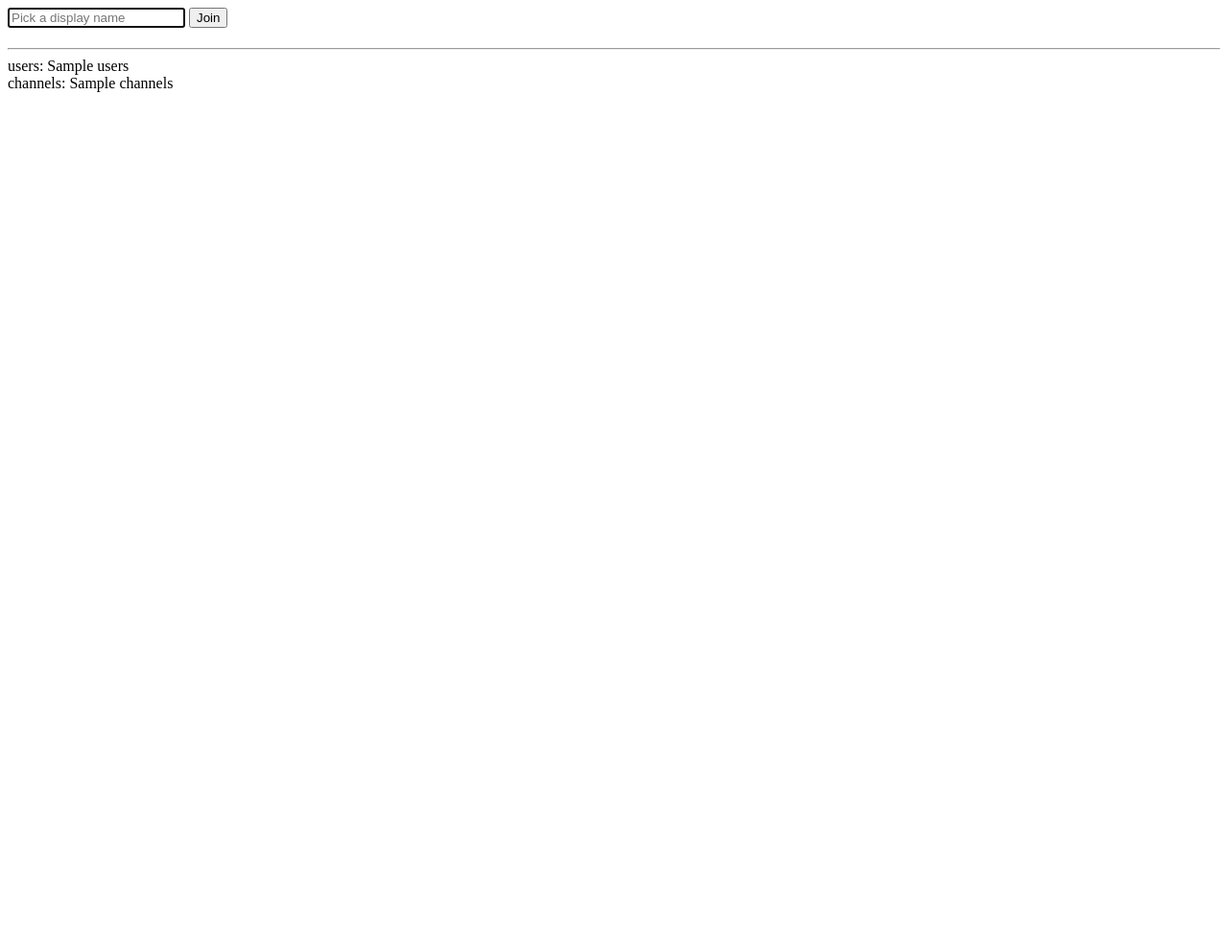
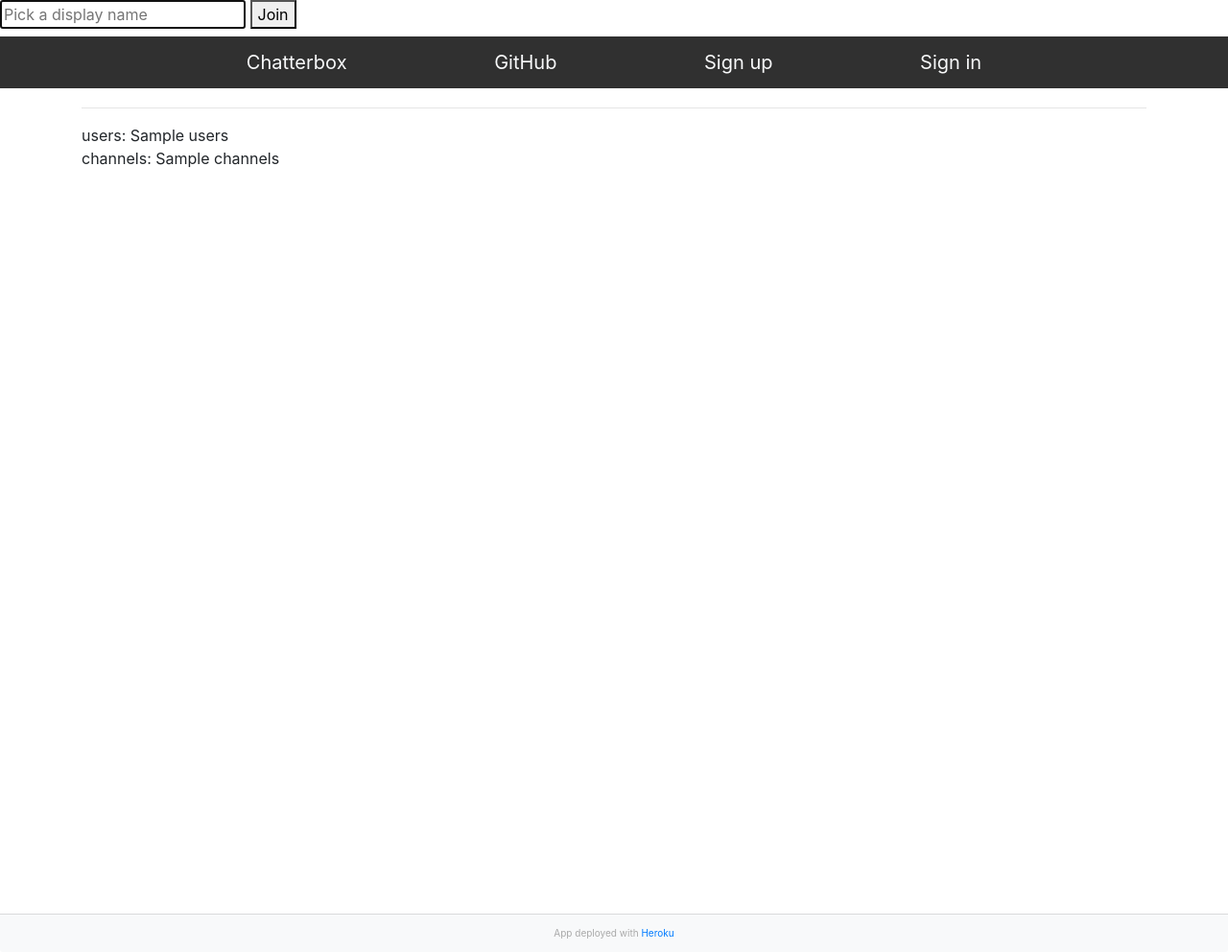
Before and after one commit to syntaxkim/project2-chatterbox, a Flask app: template templates/index.html in a window 1280 px wide. Shown: the whole page at 96% size. Before the commit the page ends 96 px from the top, so only its background shows below. Run offline with Flask 2, Linux system fonts and the light colour scheme; the template is opened without the code that fills it: most values are stand-ins (such as "Sample title", 1, 10 or a date in 2020); some libraries are stand-ins or nearby versions.

Commit message:
layout added

```diff
--- /dev/null
+++ b/static/style.css
@@ -0,0 +1,45 @@
+html, body {
+    height: 100%;
+}
+
+#navbar{
+    background-color: #303030;
+}
+
+#container{
+    min-height: 100%;
+    margin-top: 20px;
+}
+
+#footer{
+    font-size: 10px;
+    color: darkgrey;
+    bottom: 0;
+    position: relative;
+    margin-top: 40px;
+}
+
+#username{
+    color: lightskyblue;
+}
+
+@media screen and (min-width: 500px) {
+    #navbar{
+        font-size:20px;
+        font-weight: 400;
+    }
+}
+
+@media screen and (max-width: 499px) {
+    #container{
+        font-size: 12px;
+    }
+
+    #umbrella{
+        height: 160px;
+    }
+
+    #navbar{
+        font-size: 12px;
+    }
+}
--- a/templates/index.html
+++ b/templates/index.html
@@ -1,24 +1,7 @@
-<!DOCTYPE <!DOCTYPE html>
-<html>
-<head>
-    <meta charset="utf-8">
-    <title>Chatterbox</title>
-    <meta name="viewport" content="width=device-width, initial-scale=1">
-    <script type="text/javascript" src="//cdnjs.cloudflare.com/ajax/libs/socket.io/1.3.6/socket.io.min.js"></script>
-    <script src="{{ url_for('static', filename='main.js') }}"></script>
-</head>
-<body>
+{% extends "layout.html" %}
 
-<!-- If the user has no display name, -->
-<div id="first">
-    <form id="join">
-        <input id="name" type="text" autocomplete="off" autofocus placeholder="Pick a display name">
-        <button type="submit">Join</button>
-    </form>
-    <h1 id="user_message"></h1>
-</div>
+{% block body %}
 
-<!-- If the user has a display name, -->
 <div id="main">
 
     <!-- channel list -->
@@ -65,5 +48,4 @@ users: {{ users }}
 channels: {{ channels }}
 </div>
 
-</body>
-</html>
+{% endblock %}
--- /dev/null
+++ b/templates/layout.html
@@ -0,0 +1,65 @@
+<!DOCTYPE html>
+<html>
+<head>
+    <meta charset="utf-8">
+    <title>Chatterbox</title>
+    <meta name="viewport" content="width=device-width, initial-scale=1">
+    <link rel="stylesheet" type="text/css" media="screen" href="{{ url_for('static', filename='style.css') }}">
+    <link rel="stylesheet" href="https://stackpath.bootstrapcdn.com/bootstrap/4.1.3/css/bootstrap.min.css" integrity="sha384-MCw98/SFnGE8fJT3GXwEOngsV7Zt27NXFoaoApmYm81iuXoPkFOJwJ8ERdknLPMO" crossorigin="anonymous">
+    <script src="{{ url_for('static', filename='index.js') }}"></script>
+    <script type="text/javascript" src="//cdnjs.cloudflare.com/ajax/libs/socket.io/1.3.6/socket.io.min.js"></script>
+</head>
+<body>
+
+<!-- modal to prompt users to type in their name-->
+<div id="modal">
+    <form id="join">
+        <input id="name" type="text" autocomplete="off" autofocus placeholder="Pick a display name">
+        <button type="submit">Join</button>
+    </form>
+    <h1 id="user_message"></h1>
+</div>
+
+<!-- navbar -->
+<div id="navbar">
+    <div class="container">
+        <div class="row justify-content-center">
+            <div class="col-lg-10 col-sm-12">
+                <ul class="nav d-flex justify-content-around align-items-center pt-1 pb-1">
+                    <li class="nav-item">
+                        <a class="nav-link text-light" href="/">Chatterbox</a>
+                    </li>
+                    <li class="nav-item">
+                        <a class="nav-link text-light" href="https://github.com/syntaxkim/project2" target="_blank">GitHub</a>
+                    </li>
+                    {% if not "user_id" in session %}
+                    <li class="nav-item">
+                        <a class="nav-link text-light" href="/">Sign up</a>
+                    </li>
+                    <li class="nav-item">
+                        <a class="nav-link text-light" href="/">Sign in</a>
+                    </li>
+                    {% else %}
+                    <li class="nav-item">
+                        <a class="nav-link text-light" href="">User: <span id="username">{{ session["user_id"][1] }}</span></a>
+                    </li>
+                    {% endif %}
+                </ul>
+            </div>
+        </div>
+    </div>
+</div>
+
+<!-- container-body -->
+<div id="container" class="container">
+    {% block body %}
+    {% endblock %}
+</div>
+
+<!-- footer -->
+<footer id="footer" class="container-fluid card-footer text-center bg-light">
+    <div id="heroku">App deployed with <a href="https://www.heroku.com" target="_blank">Heroku</a></div>
+</footer>
+
+</body>
+</html>
```
Also changed, not shown: static/index.js (renamed from static/main.js).
